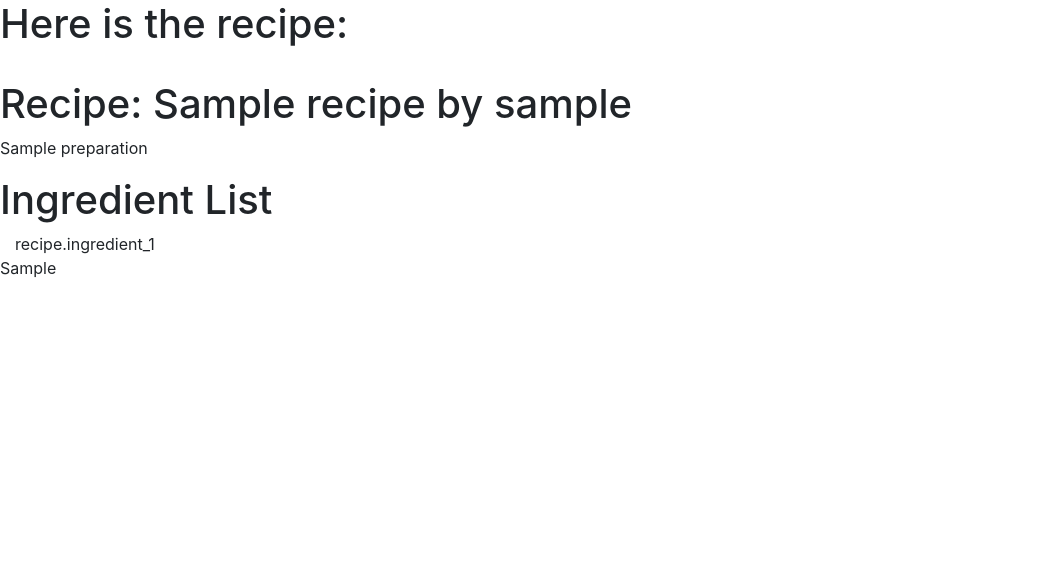
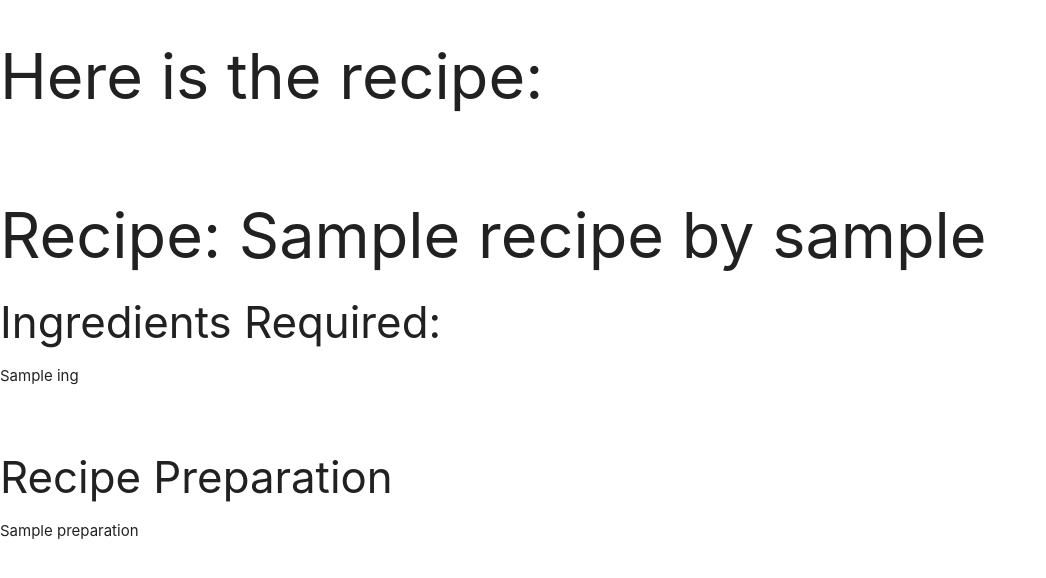
Before and after one commit to Code-Institute-Submissions/Data-Centric-Development-Milestone-Projectv2, a Flask app: template templates/showrecipe.html in a window 1280 px wide. Shown: the top 578 px of the page, without its empty margins (0-1046 px from the left). Run offline with Flask 2, Linux system fonts and the light colour scheme; the template is opened without the code that fills it: most values are stand-ins (such as "Sample title", 1, 10 or a date in 2020); some libraries are stand-ins or nearby versions.

Commit message:
Recipe Ingredients display is working

```diff
--- a/app.py
+++ b/app.py
@@ -22,9 +22,12 @@ def list_recipes():
 @app.route('/show_recipe/<recipe_id>/')
 def show_recipe(recipe_id):
     recipe = mongo.db.recipes.find_one({"_id": ObjectId(recipe_id)})
-    counter = recipe['ingredient_counter']
+    ingredient_list = []
+    counter = int(recipe['ingredient_counter']) + 1
+    for x in range(1, counter, 1):
+        ingredient_list.append(recipe['ingredient_' + str(x)] + ': ' + recipe['ingredient_qty_' + str(x)])
 
-    return render_template('showrecipe.html', recipe = recipe, counter=counter)
+    return render_template('showrecipe.html', recipe = recipe, counter=counter, ingredients = ingredient_list)
 
 @app.route('/add_recipe')
 def add_recipe():
--- a/templates/base.html
+++ b/templates/base.html
@@ -4,10 +4,8 @@
     <meta charset="UTF-8">
     <meta name="viewport" content="width=device-width, initial-scale=1.0">
     <meta http-equiv="X-UA-Compatible" content="ie=edge">
-    <link rel="stylesheet" href="https://stackpath.bootstrapcdn.com/bootstrap/4.2.1/css/bootstrap.min.css" integrity="sha384-GJzZqFGwb1QTTN6wy59ffF1BuGJpLSa9DkKMp0DgiMDm4iYMj70gZWKYbI706tWS" crossorigin="anonymous">
-    <script src="https://code.jquery.com/jquery-3.3.1.slim.min.js" integrity="sha384-q8i/X+965DzO0rT7abK41JStQIAqVgRVzpbzo5smXKp4YfRvH+8abtTE1Pi6jizo" crossorigin="anonymous"></script>
-    <script src="https://cdnjs.cloudflare.com/ajax/libs/popper.js/1.14.6/umd/popper.min.js" integrity="sha384-wHAiFfRlMFy6i5SRaxvfOCifBUQy1xHdJ/yoi7FRNXMRBu5WHdZYu1hA6ZOblgut" crossorigin="anonymous"></script>
-    <script src="https://stackpath.bootstrapcdn.com/bootstrap/4.2.1/js/bootstrap.min.js" integrity="sha384-B0UglyR+jN6CkvvICOB2joaf5I4l3gm9GU6Hc1og6Ls7i6U/mkkaduKaBhlAXv9k" crossorigin="anonymous"></script>
+    <link href="https://fonts.googleapis.com/icon?family=Material+Icons" rel="stylesheet">
+    <link rel="stylesheet" href="https://cdnjs.cloudflare.com/ajax/libs/materialize/1.0.0/css/materialize.min.css">
     <title>Document</title>
 </head>
 <body>
@@ -15,5 +13,8 @@
 
     {% block content %}
     {% endblock %}
+    <script src="https://code.jquery.com/jquery-3.3.1.slim.min.js" integrity="sha384-q8i/X+965DzO0rT7abK41JStQIAqVgRVzpbzo5smXKp4YfRvH+8abtTE1Pi6jizo" crossorigin="anonymous"></script>
+    <script src="https://cdnjs.cloudflare.com/ajax/libs/popper.js/1.14.6/umd/popper.min.js" integrity="sha384-wHAiFfRlMFy6i5SRaxvfOCifBUQy1xHdJ/yoi7FRNXMRBu5WHdZYu1hA6ZOblgut" crossorigin="anonymous"></script>
+    <script src="https://cdnjs.cloudflare.com/ajax/libs/materialize/1.0.0/js/materialize.min.js"></script>
 </body>
 </html>
--- a/templates/listrecipes.html
+++ b/templates/listrecipes.html
@@ -7,13 +7,9 @@
     <ul>
         {% for recipe in recipes %}
         <h2>{{recipe.recipe_name}} by {{recipe.user_name}}</h2>
-        <!--
-            Ingredients need to go here
-        -->
 
 
-
-
+        <h3>Preparation</h3>
         <p>{{recipe.preparation}}</p>
         <br>
         <h5>Allergens: {{recipe.allergens}}</h5>
--- a/templates/showrecipe.html
+++ b/templates/showrecipe.html
@@ -5,42 +5,16 @@
     <h1>Here is the recipe: </h1>
     <br>
     <h1>Recipe: {{recipe.recipe_name}} by {{recipe.user_name}}</h1>
+    <h3>Ingredients Required:</h3>
+    {% for ing in ingredients %}
+    <p>{{ ing }}</p>
+    {% endfor %}
+    <br>
+    <h3>Recipe Preparation</h3>
     <p>{{recipe.preparation}}</p>
-    <div class="ingredient-list">
-        <div><h1>Ingredient List</h1></div>
-        {% set count = counter|int %}
-        {% for i in range(1, count + 1, 1) %}
-            {% set statement = "recipe.ingredient_" + count|string %}
-            <div class="col-sm-4">{{ statement }}</div>
-        {% endfor %}
-        <p>{{recipe.ingredient_4}}</p>
-    </div>
+
 
  <script type="text/javascript">
-//     // $(document).ready(function() {
-//     $( window ).on( "load", function() {
-//         var counter = parseInt('{{counter}}') ;
-//         var count = 0
-//         console.log(counter);
-//         var string = 'ingredient_'
-//         for (i = 1; i <= counter; i++) {
-//             count += 1;
-//             var string_appended = string+count
-//             console.log(string_appended)
-//             $( '.ingredient-list' ).append('<div class="col-sm-4">{{'+string_appended+'}}</div>');
-//         }
-
-//     });
-
-    // $(document).ready(function() {
-    //     $("#addIngredientButton").click(function(){
-    //         count += 1;
-    //         $( '.ingredient-list' ).append('<div class="row ingredient"><p>Test</p></div>');
-    //         $( '.ingredient-list div:last').append('<div class="col-sm-4"><textarea name = "ingredient_'+count+'" id="ingredient_'+count+'" rows="1"></textarea></div> <div class="col-sm-4"><textarea name = "ingredient_qty_'+count+'" id="ingredient_qty_'+count+'" rows="1"></textarea></div>');
-    //         $('#ingredient_counter').text( parseInt($('#ingredient_counter').text()) + 1 );
-    //     });
-    // });
-
 
 </script>
 
```
